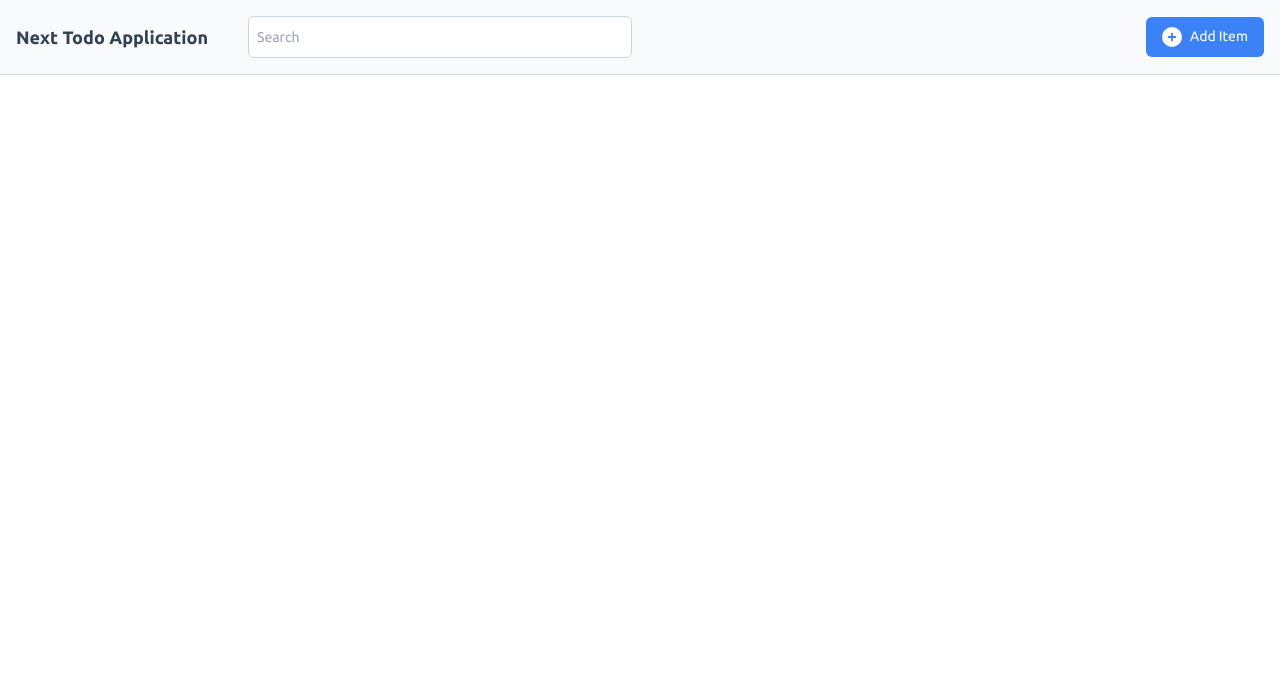
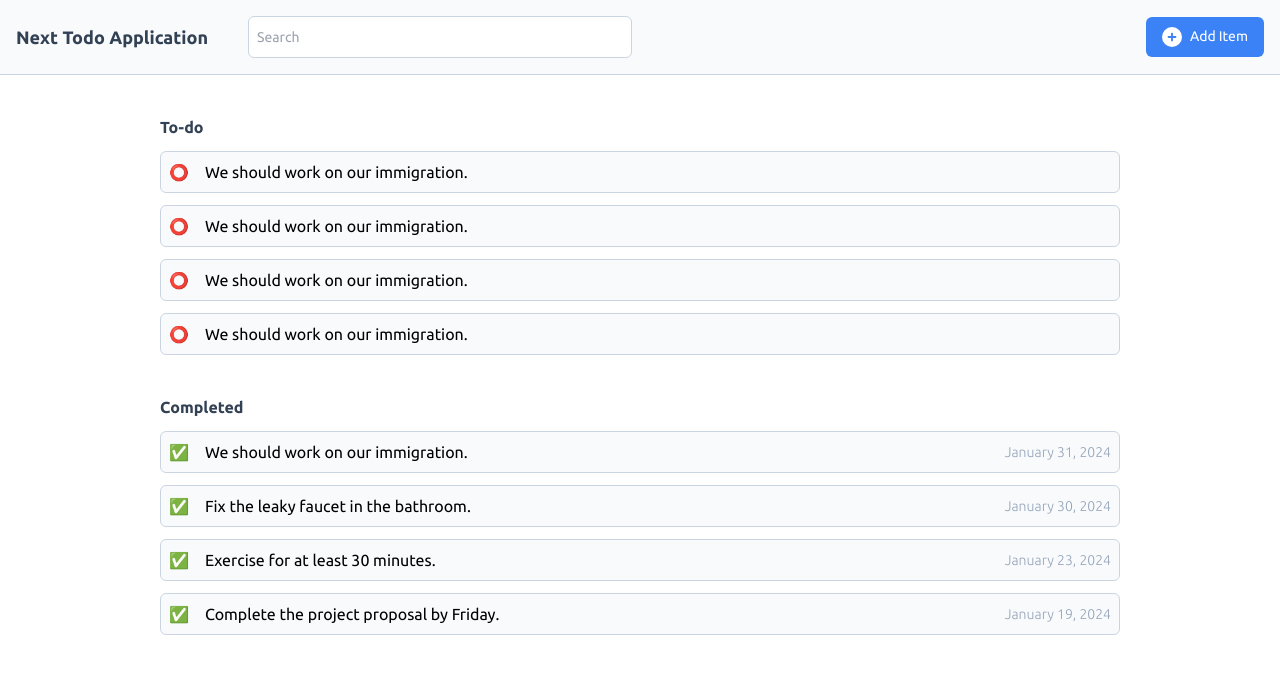
Before and after one commit to mmdrn/next-todo-application, a Next.js app: page / in a window 1280 px wide. Shown: the top 674 px of the page. Built offline with nearby package versions, Linux system fonts and the light colour scheme.

Commit message:
todo item and sections has been implemented statically

```diff
--- a/app/page.tsx
+++ b/app/page.tsx
@@ -24,6 +24,100 @@ export default function Home() {
           Add Item
         </button>
       </header>
+
+      {/* to-do section */}
+      <section className="flex flex-col ml-auto mr-auto w-3/4 mt-10">
+        <h2 className="font-bold mb-3 text-slate-700">To-do</h2>
+        <div className="grid gap-3">
+          <article className="rounded-md px-2 py-2 bg-slate-50 border border-slate-300 cursor-pointer hover:border-blue-500 transition-colors">
+            <div className="flex flex-start justify-start">
+              <span className="flex items-center mr-4">⭕️</span>
+              <p>We should work on our immigration.</p>
+            </div>
+          </article>
+          <article className="rounded-md px-2 py-2 bg-slate-50 border border-slate-300">
+            <div className="flex flex-start justify-start">
+              <span className="flex items-center mr-4">⭕️</span>
+              <p>We should work on our immigration.</p>
+            </div>
+          </article>
+          <article className="rounded-md px-2 py-2 bg-slate-50 border border-slate-300">
+            <div className="flex flex-start justify-start">
+              <span className="flex items-center mr-4">⭕️</span>
+              <p>We should work on our immigration.</p>
+            </div>
+          </article>
+          <article className="rounded-md px-2 py-2 bg-slate-50 border border-slate-300">
+            <div className="flex flex-start justify-start">
+              <span className="flex items-center mr-4">⭕️</span>
+              <p>We should work on our immigration.</p>
+            </div>
+          </article>
+        </div>
+      </section>
+
+      {/* completed section */}
+      <section className="flex flex-col ml-auto mr-auto w-3/4 mt-10">
+        <h2 className="font-bold mb-3 text-slate-700">Completed</h2>
+        <div className="grid gap-3 w-full">
+          <article className="rounded-md px-2 py-2 bg-slate-50 border border-slate-300 cursor-pointer hover:border-blue-500 transition-colors grid grid-cols-4 gap-4 w-full">
+            <div className="flex flex-start justify-start col-span-3">
+              <span className="flex items-center mr-4">✅</span>
+              <p className="overflow-hidden truncate">
+                We should work on our immigration.
+              </p>
+            </div>
+            <time
+              className="block text-sm text-slate-400 font-light text-right truncate leading-6"
+              dateTime="2024-01-31"
+            >
+              January 31, 2024
+            </time>
+          </article>
+          <article className="rounded-md px-2 py-2 bg-slate-50 border border-slate-300 cursor-pointer hover:border-blue-500 transition-colors grid grid-cols-4 gap-4 w-full">
+            <div className="flex flex-start justify-start col-span-3">
+              <span className="flex items-center mr-4">✅</span>
+              <p className="overflow-hidden truncate">
+                Fix the leaky faucet in the bathroom.
+              </p>
+            </div>
+            <time
+              className="block text-sm text-slate-400 font-light text-right truncate leading-6"
+              dateTime="2024-01-31"
+            >
+              January 30, 2024
+            </time>
+          </article>
+          <article className="rounded-md px-2 py-2 bg-slate-50 border border-slate-300 cursor-pointer hover:border-blue-500 transition-colors grid grid-cols-4 gap-4 w-full">
+            <div className="flex flex-start justify-start col-span-3">
+              <span className="flex items-center mr-4">✅</span>
+              <p className="overflow-hidden truncate">
+                Exercise for at least 30 minutes.
+              </p>
+            </div>
+            <time
+              className="block text-sm text-slate-400 font-light text-right truncate leading-6"
+              dateTime="2024-01-31"
+            >
+              January 23, 2024
+            </time>
+          </article>
+          <article className="rounded-md px-2 py-2 bg-slate-50 border border-slate-300 cursor-pointer hover:border-blue-500 transition-colors grid grid-cols-4 gap-4 w-full">
+            <div className="flex flex-start justify-start col-span-3">
+              <span className="flex items-center mr-4">✅</span>
+              <p className="overflow-hidden truncate">
+                Complete the project proposal by Friday.
+              </p>
+            </div>
+            <time
+              className="block text-sm text-slate-400 font-light text-right truncate leading-6"
+              dateTime="2024-01-31"
+            >
+              January 19, 2024
+            </time>
+          </article>
+        </div>
+      </section>
     </main>
   );
 }
```
